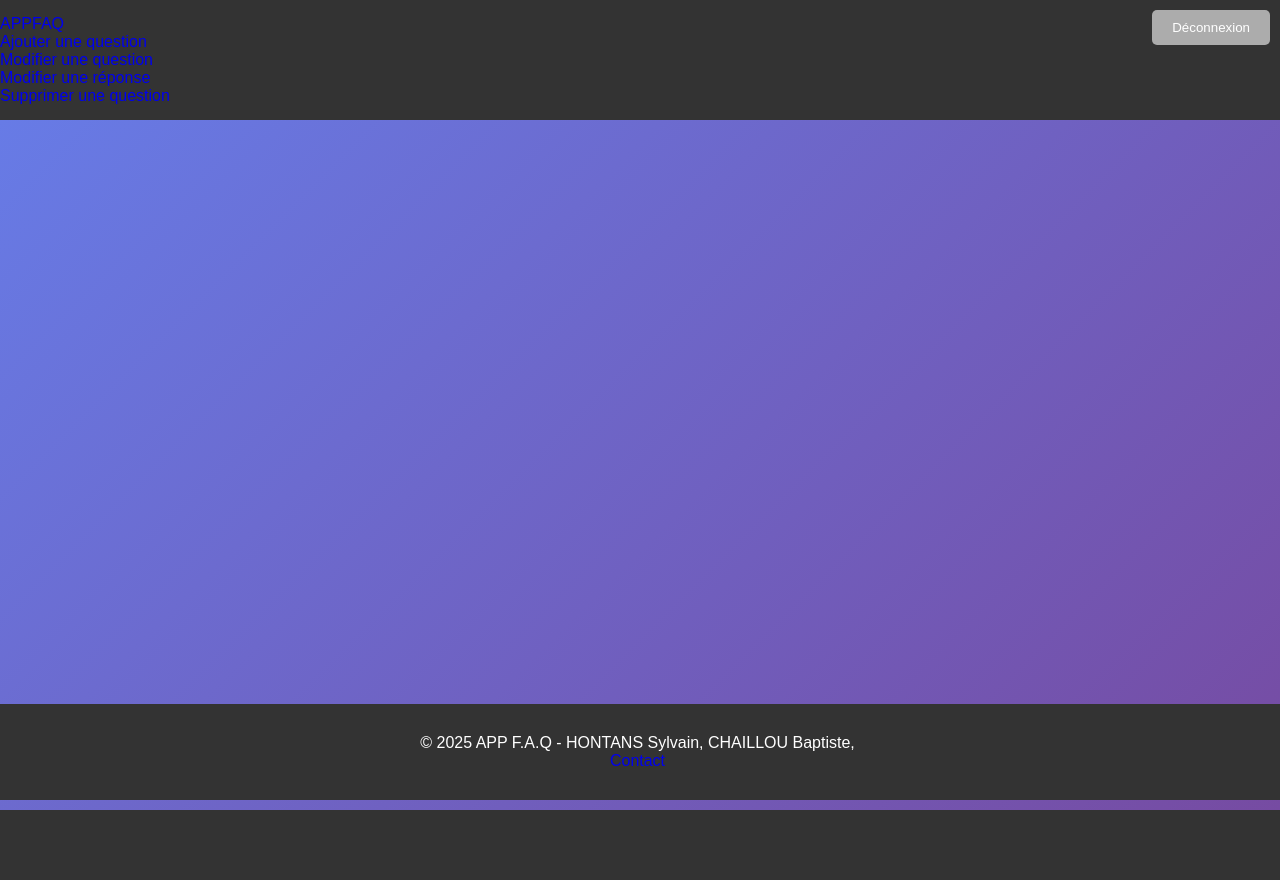
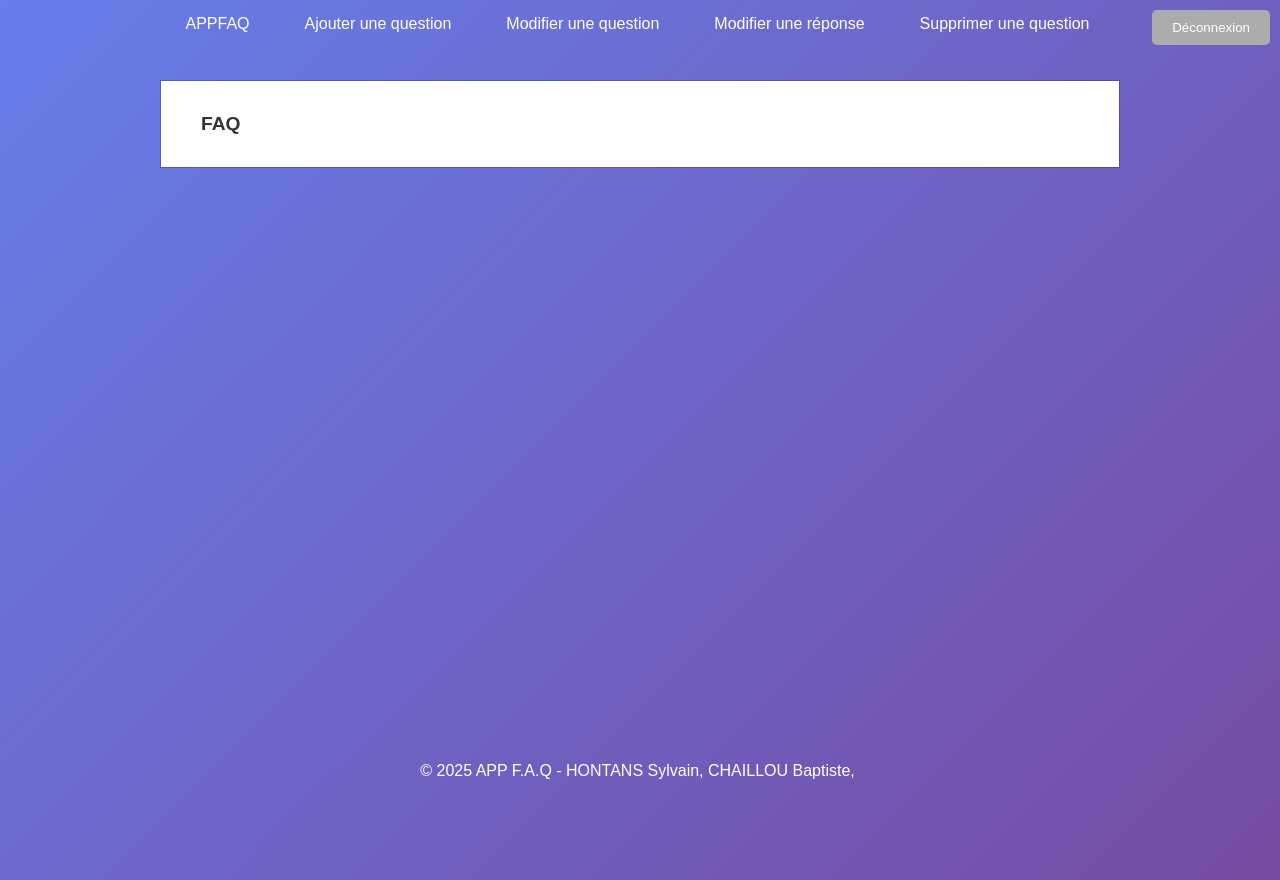
Before and after one commit to FastAze/APPFAQ, a PHP site: page /html/appfaq.php in a window 1280 px wide. Before the commit the page ends 810 px from the top, so only its background shows below. Run offline with PHP 8.4, Linux system fonts and the light colour scheme.

Commit message:
Refactor CSS layout and improve header/footer structure; remove unnecessary PHP includes from HTML files

```diff
--- a/css/main.css
+++ b/css/main.css
@@ -100,7 +100,7 @@ a:hover {
 
 .mid {
     max-width: 75%;
-    margin: auto;
+    margin: 80px auto 0 auto; /* Ajoute une marge supérieure de 80px */
 }
 
 .mid > p,
@@ -194,25 +194,64 @@ p, a {
     background: #5a67d8;
 }
 
-footer {
-    background: #333;
-    color: white;
-    text-align: center;
-    padding: 30px 0;
-    width: 100%;
-    margin-top: auto;
-    position: fixed;
-    bottom: 0;
-    left: 0;
-}
-
 header {
-    background: #333;
+    background: transparent;
     padding: 15px 0;
     position: fixed;
     width: 100%;
     top: 0;
     left: 0;
     z-index: 1000;
+    display: flex;
+    justify-content: center;
+}
 
+header nav ul {
+    list-style: none;
+    display: flex;
+    gap: 20px;
 }
+
+header nav ul li {
+    display: inline;
+}
+
+header nav ul li a {
+    color: white;
+    text-decoration: none;
+    padding: 10px 15px;
+    transition: background 0.3s;
+}
+
+header nav ul li a:hover {
+    background: #5a67d8;
+    border-radius: 5px;
+}
+
+.floating-button {
+    position: fixed;
+    top: 10px;
+    right: 10px;
+    background: #acacac;
+    color: white;
+    border: none;
+    border-radius: 5px;
+    padding: 10px 20px;
+    cursor: pointer;
+    z-index: 1000;
+}
+
+.floating-button:hover {
+    background: #5a67d8;
+}
+
+footer {
+    position: fixed;
+    bottom: 0;
+    left: 0;
+    width: 100%;
+    text-align: center;
+    color: white;
+    z-index: 10;
+    padding: 20px 0;
+}
--- a/html/addmessage.php
+++ b/html/addmessage.php
@@ -1,7 +1,6 @@
 <?php
     include '../template/header.php';
 ?>
-
 <!DOCTYPE html>
 <html lang="fr">
 <head>
--- a/html/appfaq.php
+++ b/html/appfaq.php
@@ -4,8 +4,7 @@
 <!DOCTYPE html>
 <html lang="fr">
   <head>
-    <meta charset="UTF-8" />
-    <meta http-equiv="X-UA-Compatible" content="IE=edge" />
+    <meta charset="UTF-8">
     <meta name="viewport" content="width=device-width, initial-scale=1.0" />
     <title>APPFAQ</title>
     <link rel="stylesheet" href="../css/main.css">
--- a/html/login.php
+++ b/html/login.php
@@ -1,6 +1,3 @@
-<?php
-    include '../template/header.php';
-?>
 <!DOCTYPE html>
 <html lang="fr">
 <head>
--- a/html/logout.php
+++ b/html/logout.php
@@ -1,6 +1,3 @@
-<?php
-    include '../template/header.php';
-?>
 <!DOCTYPE html>
 <html lang="fr">
 <head>
--- a/html/register.php
+++ b/html/register.php
@@ -1,6 +1,3 @@
-<?php
-    include '../template/header.php';
-?>
 <!DOCTYPE html>
 <html lang="fr">
 <head>
--- a/html/resetpswd.php
+++ b/html/resetpswd.php
@@ -1,7 +1,3 @@
-<?php
-    include '../template/header.php';
-?>
-
 <!DOCTYPE html>
 <html lang="fr">
 <head>
--- a/index.php
+++ b/index.php
@@ -1,6 +1,3 @@
-<?php
-    include 'template/header.php';
-?>
 <!DOCTYPE html>
 <html lang="fr">
 <head>
--- a/template/footer.php
+++ b/template/footer.php
@@ -1,8 +1,3 @@
 <footer>
-    <div class="footer-container">
-        <p>&copy; 2025 APP F.A.Q - HONTANS Sylvain, CHAILLOU Baptiste,  </p>
-        <nav>
-            <a href="contact.php">Contact</a>
-        </nav>
-    </div>
+    <p>&copy; 2025 APP F.A.Q - HONTANS Sylvain, CHAILLOU Baptiste, </p>
 </footer>
```
